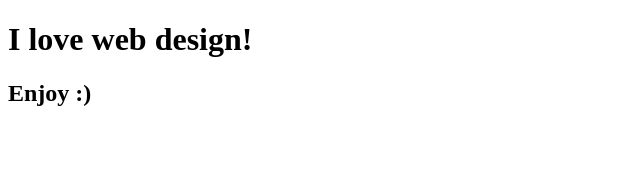
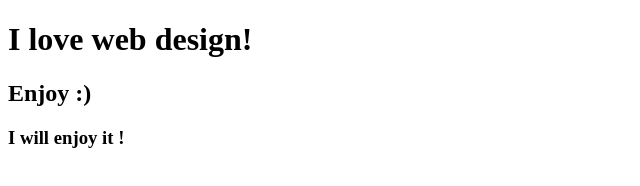
Before and after one commit to violetlinmn/violetlinmn.github.io, a plain HTML site: page test.html in a window 1280 px wide. Shown: the whole page, without its empty margins (0-640 px from the left). Drawn offline with Linux system fonts and the light colour scheme.

Commit message:
Update and rename text.html to test.html

```diff
--- a/text.html
+++ b/test.html
@@ -3,5 +3,6 @@
 <body>
 <h1>I love web design!</h1>
 <h2>Enjoy :) </h2>
+<h3>I will enjoy it !</h3>
 </body>
 </html>
```
